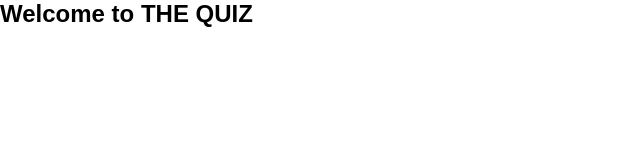
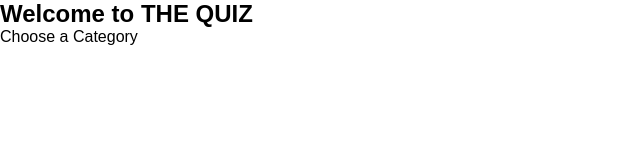
Before and after one commit to DeeNue36/JS-Quiz, a plain HTML site: page index.html in a window 1280 px wide. Shown: the whole page, without its empty margins (0-640 px from the left). Drawn offline with Linux system fonts and the light colour scheme.

Commit message:
quiz content

```diff
--- a/index.html
+++ b/index.html
@@ -10,6 +10,9 @@
     <div class="container">
         <div class="background">
             <h2>Welcome to THE QUIZ</h2>
+            <div class="quiz-content">
+                <p>Choose a Category</p>
+            </div>
         </div>
 
     </div>
```
